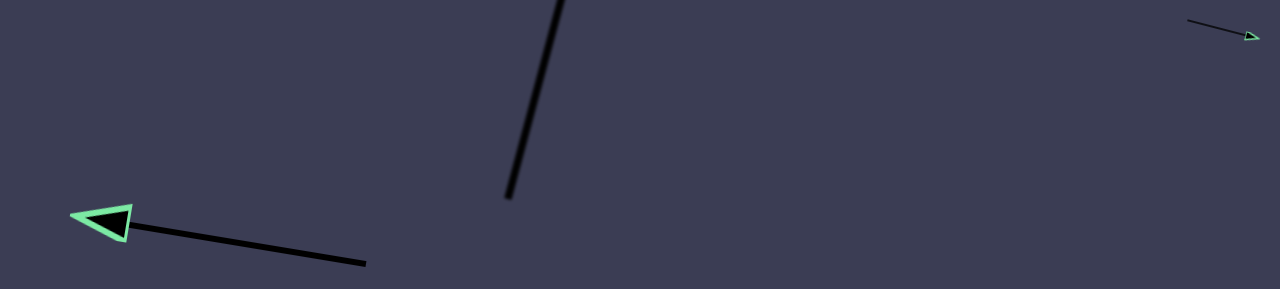
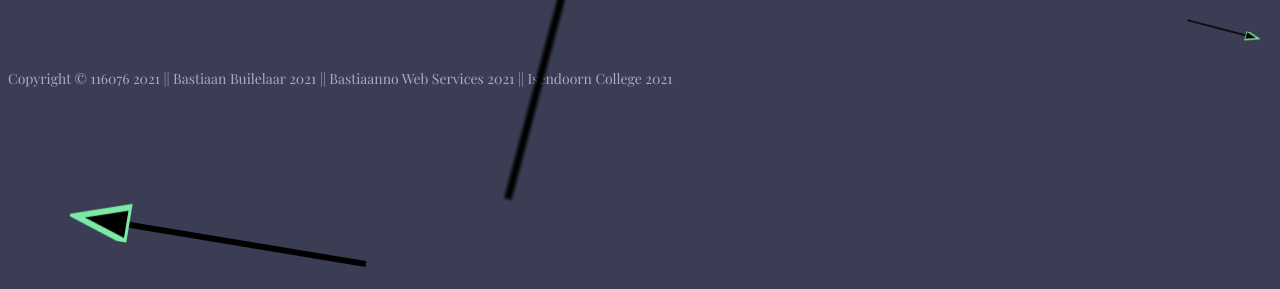
Before and after one commit to bastiaanno/wiskunde_escape, a website: page index.html in a window 1280 px wide. Shown: the part 511-800 px from the top of the page. Drawn offline with nearby package versions, Linux system fonts and the light colour scheme; no server answers; a web font is replaced by a local one.

Commit message:
Add footer

```diff
--- a/index.html
+++ b/index.html
@@ -123,6 +123,7 @@
       <line x1="50" y1="50" x2="250" y2="50" stroke="#000" stroke-width="5" marker-end="url(#arrow)" />
     </svg>
     </div>
+    <footer class="footer">Copyright &copy; 116076 2021 || Bastiaan Builelaar 2021 || Bastiaanno Web Services 2021 || Isendoorn College 2021</footer>
 </body>
 
 </html>
```
